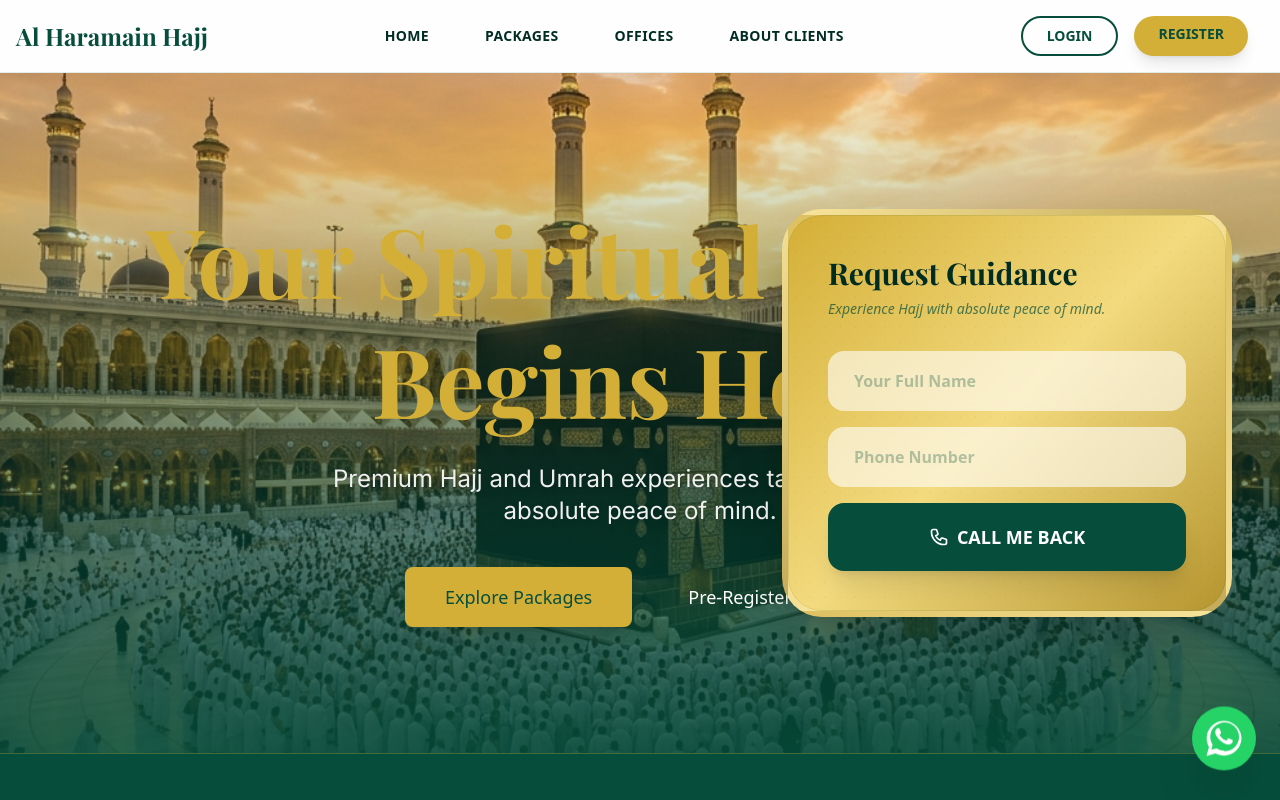
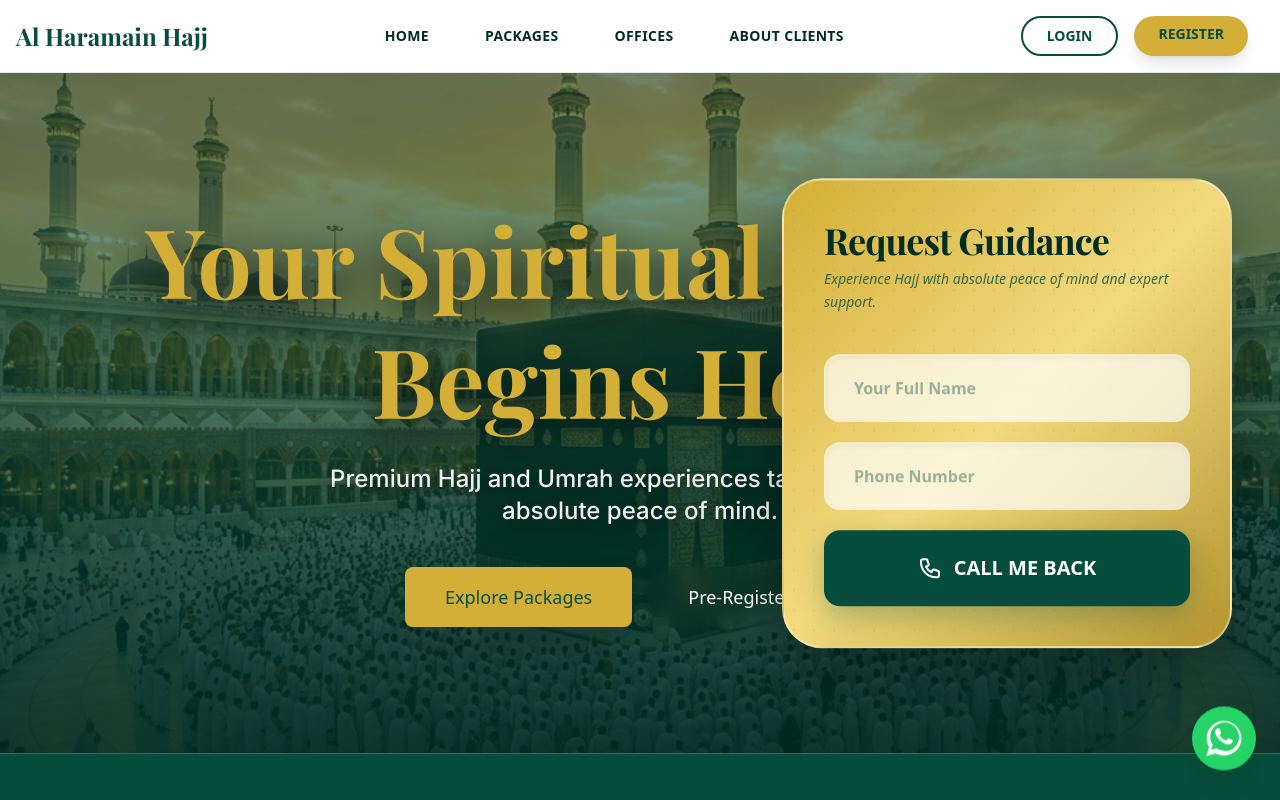
Before and after one commit to ahktek/Hajj_website, a Next.js app: page / in a window 1280 px wide. Shown: the top 800 px of the page. Built offline with nearby package versions, Linux system fonts and the light colour scheme; a web font is replaced by a local one.

Commit message:
Fix UI: Enhanced Hero text readability and corrected Callback box borders

```diff
--- a/src/components/domain/CallBackForm.tsx
+++ b/src/components/domain/CallBackForm.tsx
@@ -3,6 +3,14 @@
 import React, { useState } from 'react';
 import { motion } from 'framer-motion';
 
+/**
+ * CallBackForm - Refined UI
+ *
+ * FIXES:
+ * - Simplified border logic to avoid "messed up" corners.
+ * - Used a single high-quality border with a subtle inner shadow.
+ * - Improved input contrast.
+ */
 const CallBackForm = () => {
   const [formData, setFormData] = useState({ name: '', phone: '' });
   const [status, setStatus] = useState<'idle' | 'loading' | 'success' | 'error'>('idle');
@@ -19,57 +27,63 @@ const CallBackForm = () => {
       initial={{ opacity: 0, y: 20 }}
       whileInView={{ opacity: 1, y: 0 }}
       viewport={{ once: true }}
-      className="relative overflow-hidden spiritual-gradient-gold p-10 rounded-[2.5rem] shadow-2xl border-[6px] border-white/20 bg-clip-border"
+      className="relative overflow-hidden spiritual-gradient-gold p-10 rounded-[2.5rem] shadow-[0_20px_50px_rgba(0,0,0,0.3)] border-2 border-white/40"
     >
-      {/* Inner Glow to prevent border overlap visual issues */}
-      <div className="absolute inset-0 rounded-[2.1rem] border border-emerald-900/10 pointer-events-none" />
-
       {/* Subtle Pattern */}
-      <div className="absolute inset-0 opacity-[0.03] pointer-events-none" style={{ backgroundImage: 'radial-gradient(#000 1px, transparent 1px)', backgroundSize: '15px 15px' }} />
+      <div className="absolute inset-0 opacity-[0.05] pointer-events-none" style={{ backgroundImage: 'radial-gradient(#000 1px, transparent 1px)', backgroundSize: '20px 20px' }} />
 
       <div className="relative z-10">
-        <h3 className="text-3xl font-serif font-bold text-emerald-950 mb-2">Request Guidance</h3>
-        <p className="text-emerald-900/70 mb-8 font-medium italic text-sm">Experience Hajj with absolute peace of mind.</p>
+        <h3 className="text-4xl font-serif font-bold text-emerald-950 mb-2 tracking-tight">Request Guidance</h3>
+        <p className="text-emerald-900/80 mb-10 font-medium italic text-sm leading-relaxed">Experience Hajj with absolute peace of mind and expert support.</p>
 
         {status === 'success' ? (
           <motion.div
             initial={{ scale: 0.9, opacity: 0 }}
             animate={{ scale: 1, opacity: 1 }}
-            className="text-center py-8 bg-emerald-900/90 backdrop-blur-md text-gold-500 rounded-3xl shadow-inner border border-white/10"
+            className="text-center py-10 bg-emerald-900 text-gold-500 rounded-3xl shadow-2xl border border-white/20"
           >
-            <div className="w-12 h-12 bg-gold-500 rounded-full flex items-center justify-center mx-auto mb-4">
-              <svg className="w-6 h-6 text-emerald-900" fill="none" stroke="currentColor" viewBox="0 0 24 24"><path strokeLinecap="round" strokeLinejoin="round" strokeWidth="3" d="M5 13l4 4L19 7" /></svg>
+            <div className="w-16 h-16 bg-gold-500 rounded-full flex items-center justify-center mx-auto mb-6 shadow-lg">
+              <svg className="w-8 h-8 text-emerald-900" fill="none" stroke="currentColor" viewBox="0 0 24 24"><path strokeLinecap="round" strokeLinejoin="round" strokeWidth="3" d="M5 13l4 4L19 7" /></svg>
             </div>
-            <p className="font-bold text-xl">Success!</p>
-            <p className="text-sm text-white/80">We'll call you shortly.</p>
+            <p className="font-bold text-2xl mb-2">Success!</p>
+            <p className="text-white/70">We'll call you shortly.</p>
           </motion.div>
         ) : (
-          <form onSubmit={handleSubmit} className="space-y-4">
+          <form onSubmit={handleSubmit} className="space-y-5">
+            <div className="space-y-1">
               <input
                 type="text"
                 placeholder="Your Full Name"
-              className="w-full px-6 py-4 rounded-2xl bg-white/60 backdrop-blur-sm border-2 border-transparent focus:border-emerald-900 focus:bg-white transition-all outline-none placeholder-emerald-900/30 text-emerald-950 font-bold"
+                className="w-full px-7 py-5 rounded-2xl bg-white/70 backdrop-blur-md border-2 border-transparent focus:border-emerald-900 focus:bg-white transition-all outline-none placeholder-emerald-900/40 text-emerald-950 font-bold shadow-inner"
                 required
                 value={formData.name}
                 onChange={(e) => setFormData({ ...formData, name: e.target.value })}
               />
+            </div>
+            <div className="space-y-1">
               <input
                 type="tel"
                 placeholder="Phone Number"
                 pattern="^01[3-9]\d{8}$"
-              className="w-full px-6 py-4 rounded-2xl bg-white/60 backdrop-blur-sm border-2 border-transparent focus:border-emerald-900 focus:bg-white transition-all outline-none placeholder-emerald-900/30 text-emerald-950 font-bold"
+                className="w-full px-7 py-5 rounded-2xl bg-white/70 backdrop-blur-md border-2 border-transparent focus:border-emerald-900 focus:bg-white transition-all outline-none placeholder-emerald-900/40 text-emerald-950 font-bold shadow-inner"
                 required
                 value={formData.phone}
                 onChange={(e) => setFormData({ ...formData, phone: e.target.value })}
               />
+            </div>
             <button
               type="submit"
               disabled={status === 'loading'}
-              className="w-full bg-emerald-900 text-white py-5 rounded-2xl font-bold text-lg hover:bg-black transition-all shadow-xl hover:shadow-2xl hover:scale-[1.01] flex items-center justify-center gap-2 group active:scale-95"
+              className="w-full bg-emerald-900 text-white py-6 rounded-2xl font-bold text-xl hover:bg-black transition-all shadow-[0_10px_30px_rgba(6,78,59,0.3)] hover:shadow-2xl hover:scale-[1.02] flex items-center justify-center gap-3 active:scale-95"
             >
-              <svg className={`w-5 h-5 ${status === 'loading' ? 'animate-spin' : ''}`} fill="none" stroke="currentColor" viewBox="0 0 24 24">
-                <path strokeLinecap="round" strokeLinejoin="round" strokeWidth="2" d="M3 5a2 2 0 012-2h3.28a1 1 0 01.948.684l1.498 4.493a1 1 0 01-.502 1.21l-2.257 1.13a11.042 11.042 0 005.516 5.516l1.13-2.257a1 1 0 011.21-.502l4.493 1.498a1 1 0 01.684.949V19a2 2 0 01-2 2h-1C9.716 21 3 14.284 3 6V5z" />
+              {status === 'loading' ? (
+                <svg className="w-6 h-6 animate-spin" fill="none" viewBox="0 0 24 24">
+                  <circle className="opacity-25" cx="12" cy="12" r="10" stroke="currentColor" strokeWidth="4"></circle>
+                  <path className="opacity-75" fill="currentColor" d="M4 12a8 8 0 018-8V0C5.373 0 0 5.373 0 12h4zm2 5.291A7.962 7.962 0 014 12H0c0 3.042 1.135 5.824 3 7.938l3-2.647z"></path>
                 </svg>
+              ) : (
+                <svg className="w-6 h-6" fill="none" stroke="currentColor" viewBox="0 0 24 24"><path strokeLinecap="round" strokeLinejoin="round" strokeWidth="2" d="M3 5a2 2 0 012-2h3.28a1 1 0 01.948.684l1.498 4.493a1 1 0 01-.502 1.21l-2.257 1.13a11.042 11.042 0 005.516 5.516l1.13-2.257a1 1 0 011.21-.502l4.493 1.498a1 1 0 01.684.949V19a2 2 0 01-2 2h-1C9.716 21 3 14.284 3 6V5z" /></svg>
+              )}
               {status === 'loading' ? 'Processing...' : 'CALL ME BACK'}
             </button>
           </form>
--- a/src/components/domain/Hero.tsx
+++ b/src/components/domain/Hero.tsx
@@ -5,16 +5,15 @@ import Link from "next/link";
 import { motion } from "framer-motion";
 
 /**
- * Hero Component
+ * Hero Component - Premium Spiritual Edition
  *
- * DESIGN CUSTOMIZATION:
- * - Ken Burns Zoom: Adjust scale in `animate` of the background div (e.g., scale from 1 to 1.1).
- * - Animation Timing: Modify `transition` durations (currently 1s for text, 10s for zoom).
- * - Overlay Opacity: Change `from-emerald-950/90` in the gradient div.
+ * UI TWEAKS:
+ * - Added `drop-shadow-[0_5px_15px_rgba(0,0,0,0.5)]` for extreme readability.
+ * - Darkened the gradient overlay slightly for better contrast.
  */
 export default function Hero() {
   return (
-    <section className="relative h-[85vh] min-h-[600px] flex items-center justify-center overflow-hidden">
+    <section className="relative h-[85vh] min-h-[600px] flex items-center justify-center overflow-hidden bg-emerald-950">
       {/* Background Image Container with Ken Burns effect */}
       <motion.div
         className="absolute inset-0 z-0"
@@ -27,16 +26,16 @@ export default function Hero() {
           alt="Kaaba in Makkah"
           fill
           priority
-          className="object-cover object-center"
+          className="object-cover object-center opacity-80"
         />
-        {/* Deep Emerald Gradient Overlay */}
-        <div className="absolute inset-0 bg-gradient-to-t from-emerald-900/90 via-emerald-900/40 to-transparent z-10" />
+        {/* Deep Emerald Gradient Overlay - Darkened for contrast */}
+        <div className="absolute inset-0 bg-gradient-to-t from-emerald-950/90 via-emerald-900/60 to-emerald-900/40 z-10" />
       </motion.div>
 
       {/* Hero Content */}
       <div className="relative z-20 text-center px-4 max-w-5xl mx-auto text-white">
         <motion.h1
-          className="text-5xl md:text-8xl font-serif font-bold mb-6 drop-shadow-2xl leading-tight text-gold-500"
+          className="text-5xl md:text-8xl font-serif font-bold mb-6 text-gold-500 drop-shadow-[0_10px_20px_rgba(0,0,0,0.8)] leading-tight"
           initial={{ opacity: 0, y: 20 }}
           whileInView={{ opacity: 1, y: 0 }}
           viewport={{ once: true }}
@@ -46,7 +45,7 @@ export default function Hero() {
         </motion.h1>
 
         <motion.p
-          className="text-lg md:text-2xl font-sans mb-10 text-off-white drop-shadow-md max-w-2xl mx-auto"
+          className="text-lg md:text-2xl font-sans mb-10 text-off-white drop-shadow-[0_4px_10px_rgba(0,0,0,0.6)] max-w-2xl mx-auto font-medium"
           initial={{ opacity: 0, y: 20 }}
           whileInView={{ opacity: 1, y: 0 }}
           viewport={{ once: true }}
@@ -62,10 +61,10 @@ export default function Hero() {
           viewport={{ once: true }}
           transition={{ duration: 1, delay: 0.6 }}
         >
-          <Link href="/packages" className="btn-secondary w-full sm:w-auto text-lg px-10 py-4 shadow-xl">
+          <Link href="/packages" className="btn-secondary w-full sm:w-auto text-lg px-10 py-4 shadow-2xl hover:scale-105 transition-transform">
             Explore Packages
           </Link>
-          <a href="#pre-register" className="btn-outline border-white text-white hover:bg-white hover:text-emerald-900 w-full sm:w-auto text-lg px-10 py-4">
+          <a href="#pre-register" className="btn-outline border-white text-white hover:bg-white hover:text-emerald-900 w-full sm:w-auto text-lg px-10 py-4 backdrop-blur-sm">
             Pre-Register Now
           </a>
         </motion.div>
```
Lines whose indentation alone changed are shown as unchanged.
